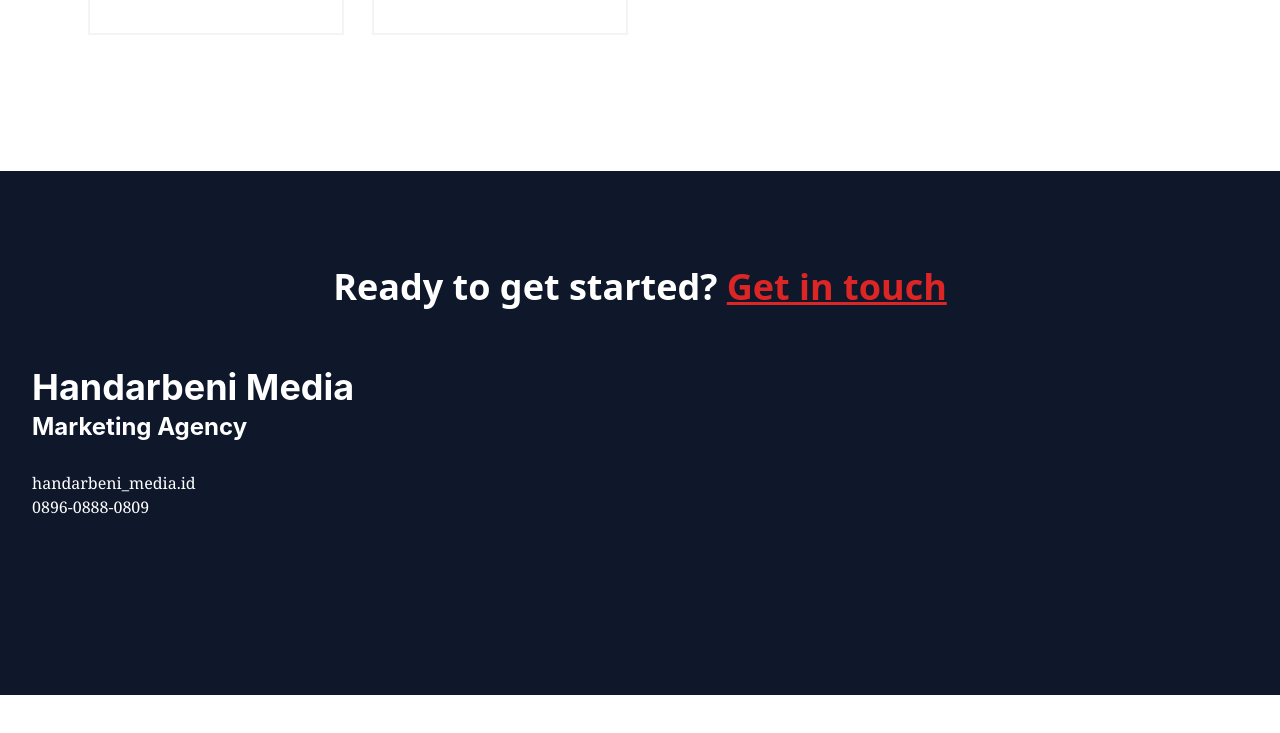
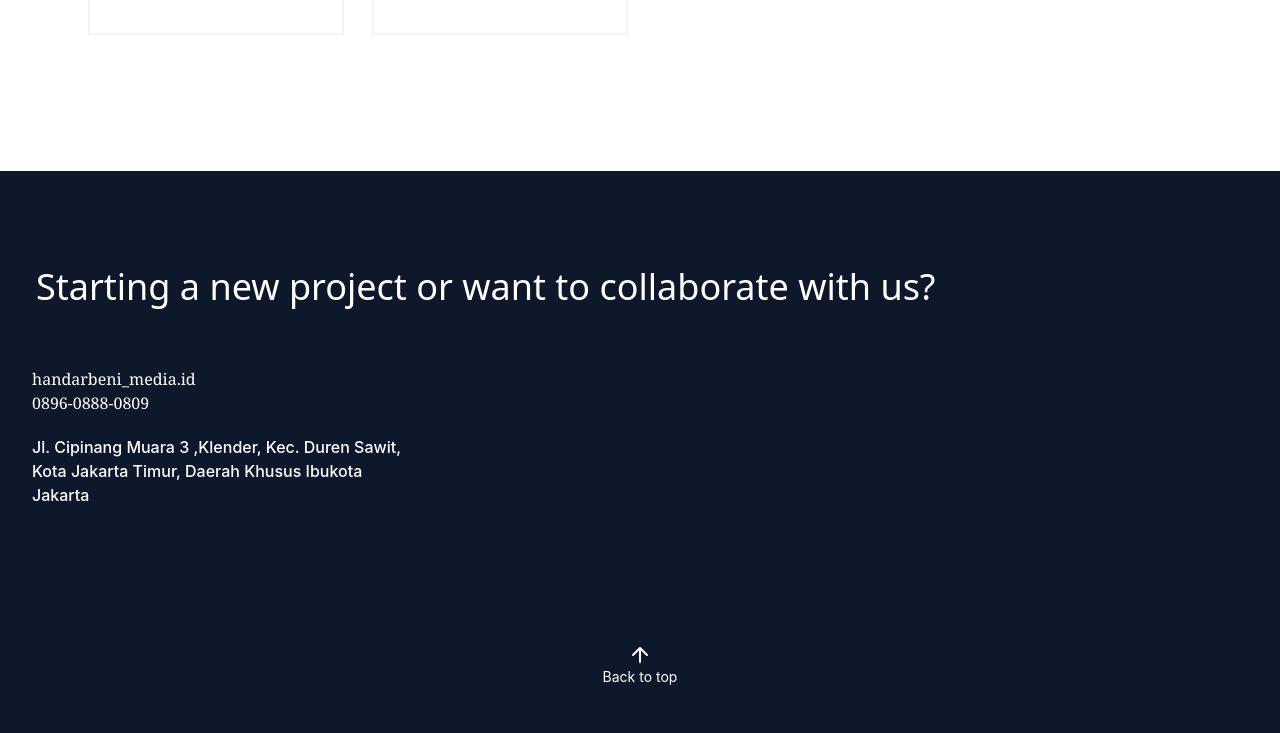
Before and after one commit to ItsLyy/Handarbeni, a website: page index.html in a window 1280 px wide. Shown: the part 6213-6946 px from the top of the page. Before the commit the page ends 6908 px from the top, so only its background shows below. Drawn offline with nearby package versions, Linux system fonts and the light colour scheme; files whose address does not match are found by name.

Commit message:
Menambahkan fitur di Footer dan Layout Blog

```diff
--- a/index.html
+++ b/index.html
@@ -202,7 +202,7 @@
                     <div class="w-100 mx-auto text-start mb-16">
                         <h1 class="font-extrabold font-sans text-black text-3xl mb-4 sm:text-3xl lg:text-4xl pt-10 pb-10 pr-5 pl-5 ">Insights, Advice, Updates:
                             <span class="lg:block font-bold md:block sm:block">Explore Our Blog</span></h1>
-                            <div class="flex justify-start align-middle p-10 gap-7 box flex-1 flex-wrap">
+                            <div class="flex justify-center align-middle p-10 gap-7 box flex-1 flex-wrap md:justify-start lg:justify-start xl:justify-start">
                                 <a href="">
                                     <div class="box border-solid border-2 border-gray-100 font-bold h-96 w-64 box-border overflow-hidden">
                                         <div class="w-full h-36 overflow-hidden">
@@ -309,13 +309,19 @@
 
     <footer class="bg-dark pt-24 pb-12">
         <div class="container">
-            <h1 class="font-extrabold font-sans text-white text-center text-4xl pb-5 ">Ready to get started? <a href="" class="text-red text-decoration-line: underline">Get in touch</a> </h1>
-            <div class="flex flex-wrap">
+            <h1 class="font-sans text-white text-4xl pb-5 px-5 mb-10">Starting a new project or want to collaborate with us?</h1>
+            <div class="flex flex-wrap flex-col">
                 <div class="w-full px-4 mb-12 text-slate-300 font-medium md:w-1/3 pb-20 ">
-                    <h2 class="font-bold text-4xl text-white mb-1 pt-10 ">Handarbeni Media</h2>
-                    <h3 class="font-bold text-2xl mb-2 text-white pb-5 ">Marketing Agency</h3>
                     <p><a href="#" class="text-white font-serif">handarbeni_media.id</a></p>
-                    <p><a href="#" class="text-white font-serif">0896-0888-0809</a></p>
+                    <p class="mb-5"><a href="#" class="text-white font-serif ">0896-0888-0809</a></p>
+                    <p class=" text-white ">Jl. Cipinang Muara 3 ,Klender, Kec. Duren Sawit, Kota Jakarta Timur, Daerah Khusus Ibukota Jakarta</p>
+
+                </div>
+                <div class="flex justify-center py-2 flex-col items-center">
+                    <a href="#home" class="flex justify-center flex-col items-center hover:opacity-60 transition duration-300">
+                        <i data-feather="arrow-up" class="text-white "></i>
+                        <p class="text-white text-sm align-middle">Back to top</p>
+                    </a>
                 </div>
             </div>
         </div>
```
Also changed, not shown: dist/output.css.
